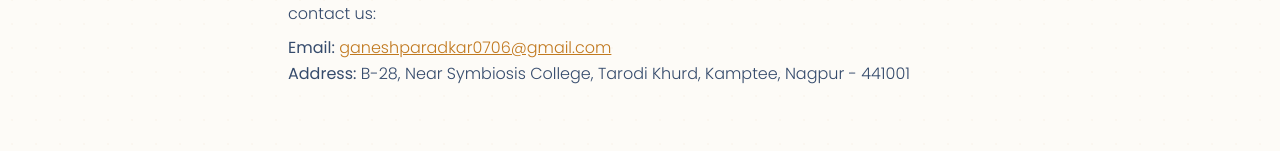
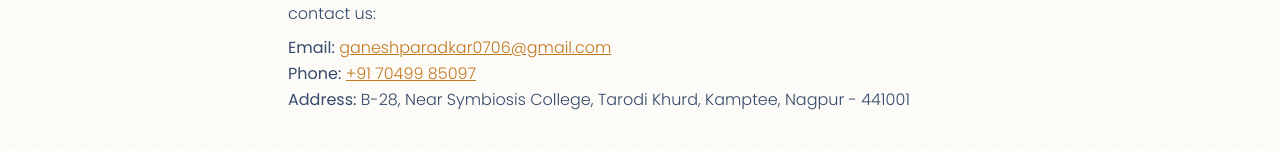
Before and after one commit to DigitalSuccessSolution/Vastu-Ventures, a Next.js app in the folder frontend/: page /privacy in a window 1280 px wide. Shown: the part 2300-2451 px from the top of the page. Built offline with nearby package versions, Linux system fonts and the light colour scheme; no server answers.

Commit message:
update privacy policy and terms

```diff
--- a/frontend/app/(public)/privacy/page.tsx
+++ b/frontend/app/(public)/privacy/page.tsx
@@ -150,6 +150,12 @@ export default function PrivacyPage() {
               </a>
             </p>
             <p className="text-navy/85">
+              <strong>Phone:</strong>{" "}
+              <a href="tel:+917049985097" className="text-primary underline hover:text-gold-end transition-colors">
+                +91 70499 85097
+              </a>
+            </p>
+            <p className="text-navy/85">
               <strong>Address:</strong> B-28, Near Symbiosis College, Tarodi Khurd, Kamptee, Nagpur - 441001
             </p>
           </div>
--- a/frontend/app/(public)/terms/page.tsx
+++ b/frontend/app/(public)/terms/page.tsx
@@ -174,6 +174,12 @@ export default function TermsPage() {
               </a>
             </p>
             <p className="text-navy/85">
+              <strong>Phone:</strong>{" "}
+              <a href="tel:+917049985097" className="text-primary underline hover:text-gold-end transition-colors">
+                +91 70499 85097
+              </a>
+            </p>
+            <p className="text-navy/85">
               <strong>Address:</strong> B-28, Near Symbiosis College, Tarodi Khurd, Kamptee, Nagpur - 441001
             </p>
           </div>
```
